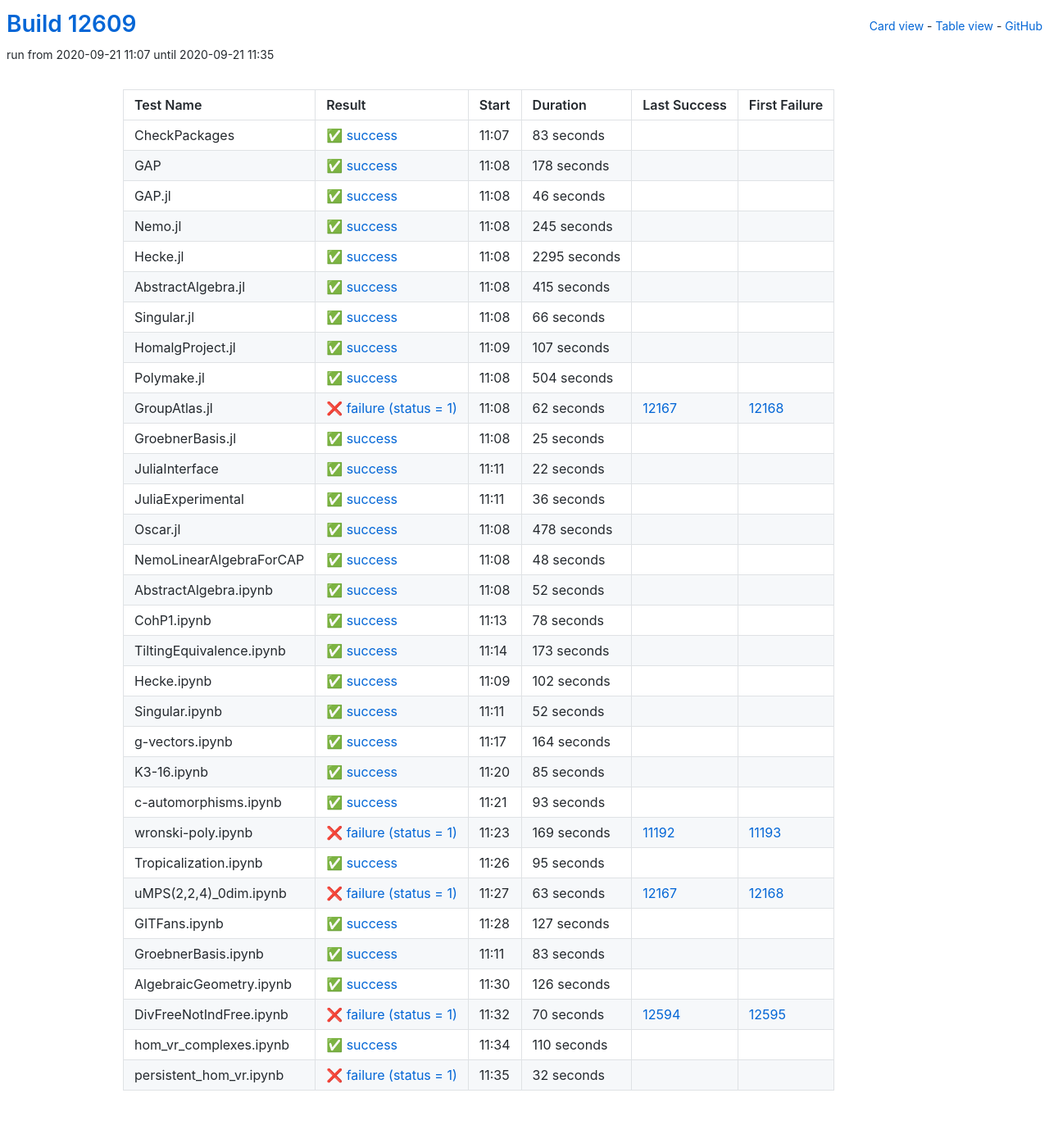
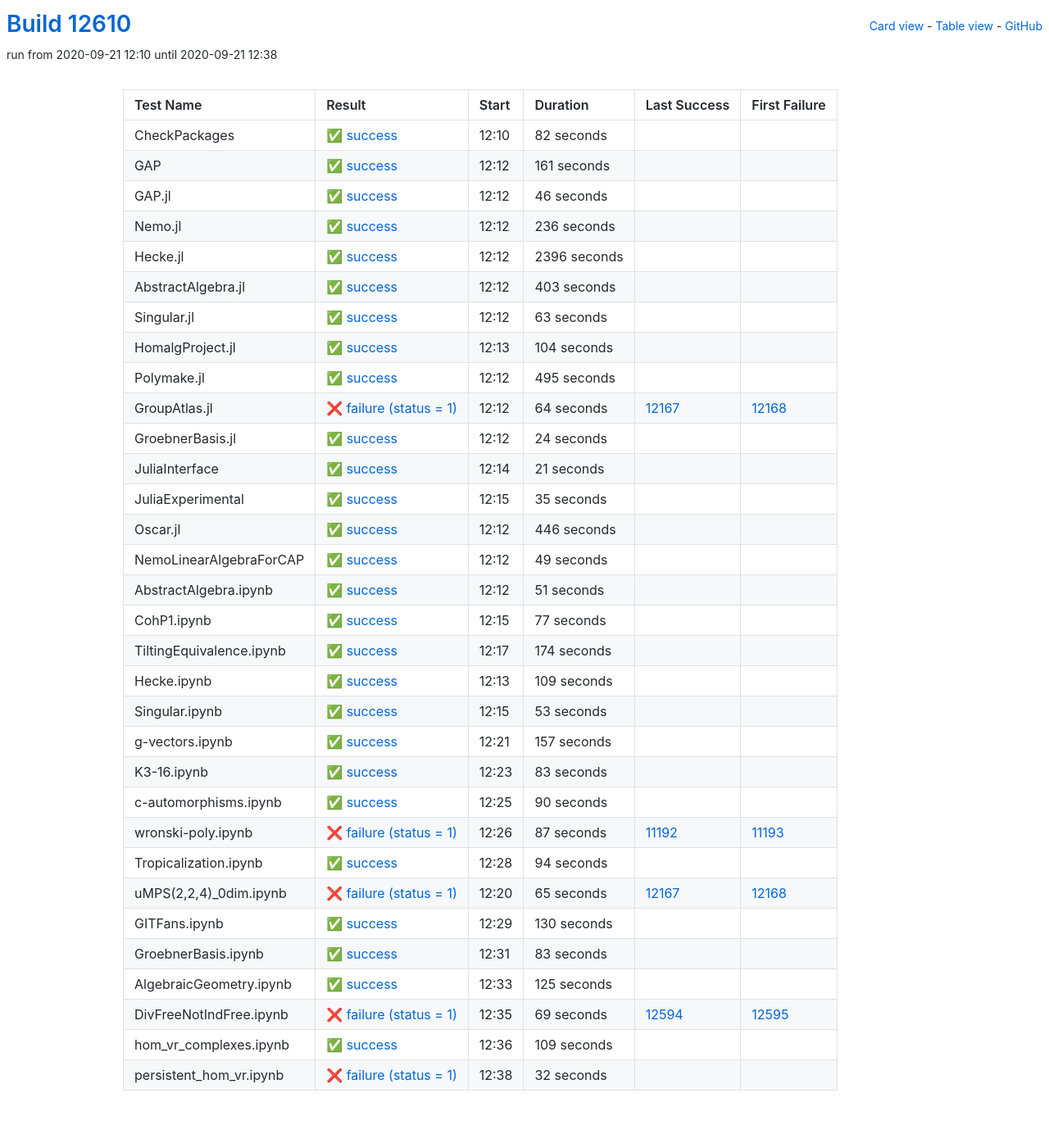
Before and after one commit to oscar-system/oscar-ci-status, a Jekyll site: the page built from table.html, in a window 1280 px wide. Shown: the whole page at 82% size. Built offline with Jekyll 4.4.1, drawn with Linux system fonts in a browser that asks for light colours.

Commit message:
Build #12610

```diff
--- a/_data/ci.yml
+++ b/_data/ci.yml
@@ -1,6 +1,6 @@
 ---
-build: 12609
-build_url: https://oscarci.mathematik.uni-kl.de/job/oscar/12609/
+build: 12610
+build_url: https://oscarci.mathematik.uni-kl.de/job/oscar/12610/
 job: oscar
 organization: oscar-system
 repo: oscar-ci-status
@@ -8,32 +8,32 @@
 tests:
 - name: CheckPackages
   id: checkpackages
-  log: https://oscarci.mathematik.uni-kl.de/job/oscar/12609/artifact/logs/build-12609/CheckPackages.log
-  start: 2020-09-21 11:07
+  log: https://oscarci.mathematik.uni-kl.de/job/oscar/12610/artifact/logs/build-12610/CheckPackages.log
+  start: 2020-09-21 12:10
   success: true
   exitcode: 0
   status: success
-  duration: 83
+  duration: 82
   last_success: false
   last_success_url:
   first_failure: false
   first_failure_url:
 - name: GAP
   id: gap
-  log: https://oscarci.mathematik.uni-kl.de/job/oscar/12609/artifact/logs/build-12609/GAP.log
-  start: 2020-09-21 11:08
+  log: https://oscarci.mathematik.uni-kl.de/job/oscar/12610/artifact/logs/build-12610/GAP.log
+  start: 2020-09-21 12:12
   success: true
   exitcode: 0
   status: success
-  duration: 178
+  duration: 161
   last_success: false
   last_success_url:
   first_failure: false
   first_failure_url:
 - name: GAP.jl
   id: gap-jl
-  log: https://oscarci.mathematik.uni-kl.de/job/oscar/12609/artifact/logs/build-12609/GAP.jl.log
-  start: 2020-09-21 11:08
+  log: https://oscarci.mathematik.uni-kl.de/job/oscar/12610/artifact/logs/build-12610/GAP.jl.log
+  start: 2020-09-21 12:12
   success: true
   exitcode: 0
   status: success
@@ -44,296 +44,296 @@
   first_failure_url:
 - name: Nemo.jl
   id: nemo-jl
-  log: https://oscarci.mathematik.uni-kl.de/job/oscar/12609/artifact/logs/build-12609/Nemo.jl.log
-  start: 2020-09-21 11:08
+  log: https://oscarci.mathematik.uni-kl.de/job/oscar/12610/artifact/logs/build-12610/Nemo.jl.log
+  start: 2020-09-21 12:12
   success: true
   exitcode: 0
   status: success
-  duration: 245
+  duration: 236
   last_success: false
   last_success_url:
   first_failure: false
   first_failure_url:
 - name: Hecke.jl
   id: hecke-jl
-  log: https://oscarci.mathematik.uni-kl.de/job/oscar/12609/artifact/logs/build-12609/Hecke.jl.log
-  start: 2020-09-21 11:08
+  log: https://oscarci.mathematik.uni-kl.de/job/oscar/12610/artifact/logs/build-12610/Hecke.jl.log
+  start: 2020-09-21 12:12
   success: true
   exitcode: 0
   status: success
-  duration: 2295
+  duration: 2396
   last_success: false
   last_success_url:
   first_failure: false
   first_failure_url:
 - name: AbstractAlgebra.jl
   id: abstractalgebra-jl
-  log: https://oscarci.mathematik.uni-kl.de/job/oscar/12609/artifact/logs/build-12609/AbstractAlgebra.jl.log
-  start: 2020-09-21 11:08
+  log: https://oscarci.mathematik.uni-kl.de/job/oscar/12610/artifact/logs/build-12610/AbstractAlgebra.jl.log
+  start: 2020-09-21 12:12
   success: true
   exitcode: 0
   status: success
-  duration: 415
+  duration: 403
   last_success: false
   last_success_url:
   first_failure: false
   first_failure_url:
 - name: Singular.jl
   id: singular-jl
-  log: https://oscarci.mathematik.uni-kl.de/job/oscar/12609/artifact/logs/build-12609/Singular.jl.log
-  start: 2020-09-21 11:08
+  log: https://oscarci.mathematik.uni-kl.de/job/oscar/12610/artifact/logs/build-12610/Singular.jl.log
+  start: 2020-09-21 12:12
   success: true
   exitcode: 0
   status: success
-  duration: 66
+  duration: 63
   last_success: false
   last_success_url:
   first_failure: false
   first_failure_url:
 - name: HomalgProject.jl
   id: homalgproject-jl
-  log: https://oscarci.mathematik.uni-kl.de/job/oscar/12609/artifact/logs/build-12609/HomalgProject.jl.log
-  start: 2020-09-21 11:09
+  log: https://oscarci.mathematik.uni-kl.de/job/oscar/12610/artifact/logs/build-12610/HomalgProject.jl.log
+  start: 2020-09-21 12:13
   success: true
   exitcode: 0
   status: success
-  duration: 107
+  duration: 104
   last_success: false
   last_success_url:
   first_failure: false
   first_failure_url:
 - name: Polymake.jl
   id: polymake-jl
-  log: https://oscarci.mathematik.uni-kl.de/job/oscar/12609/artifact/logs/build-12609/Polymake.jl.log
-  start: 2020-09-21 11:08
+  log: https://oscarci.mathematik.uni-kl.de/job/oscar/12610/artifact/logs/build-12610/Polymake.jl.log
+  start: 2020-09-21 12:12
   success: true
   exitcode: 0
   status: success
-  duration: 504
+  duration: 495
   last_success: false
   last_success_url:
   first_failure: false
   first_failure_url:
 - name: GroupAtlas.jl
   id: groupatlas-jl
-  log: https://oscarci.mathematik.uni-kl.de/job/oscar/12609/artifact/logs/build-12609/GroupAtlas.jl.log
-  start: 2020-09-21 11:08
+  log: https://oscarci.mathematik.uni-kl.de/job/oscar/12610/artifact/logs/build-12610/GroupAtlas.jl.log
+  start: 2020-09-21 12:12
   success: false
   exitcode: 1
   status: failure
-  duration: 62
+  duration: 64
   last_success: 12167
   last_success_url: https://oscarci.mathematik.uni-kl.de/job/oscar/12167/
   first_failure: 12168
   first_failure_url: https://oscarci.mathematik.uni-kl.de/job/oscar/12168/
 - name: GroebnerBasis.jl
   id: groebnerbasis-jl
-  log: https://oscarci.mathematik.uni-kl.de/job/oscar/12609/artifact/logs/build-12609/GroebnerBasis.jl.log
-  start: 2020-09-21 11:08
+  log: https://oscarci.mathematik.uni-kl.de/job/oscar/12610/artifact/logs/build-12610/GroebnerBasis.jl.log
+  start: 2020-09-21 12:12
   success: true
   exitcode: 0
   status: success
-  duration: 25
+  duration: 24
   last_success: false
   last_success_url:
   first_failure: false
   first_failure_url:
 - name: JuliaInterface
   id: juliainterface
-  log: https://oscarci.mathematik.uni-kl.de/job/oscar/12609/artifact/logs/build-12609/JuliaInterface.log
-  start: 2020-09-21 11:11
+  log: https://oscarci.mathematik.uni-kl.de/job/oscar/12610/artifact/logs/build-12610/JuliaInterface.log
+  start: 2020-09-21 12:14
   success: true
   exitcode: 0
   status: success
-  duration: 22
+  duration: 21
   last_success: false
   last_success_url:
   first_failure: false
   first_failure_url:
 - name: JuliaExperimental
   id: juliaexperimental
-  log: https://oscarci.mathematik.uni-kl.de/job/oscar/12609/artifact/logs/build-12609/JuliaExperimental.log
-  start: 2020-09-21 11:11
+  log: https://oscarci.mathematik.uni-kl.de/job/oscar/12610/artifact/logs/build-12610/JuliaExperimental.log
+  start: 2020-09-21 12:15
   success: true
   exitcode: 0
   status: success
-  duration: 36
+  duration: 35
   last_success: false
   last_success_url:
   first_failure: false
   first_failure_url:
 - name: Oscar.jl
   id: oscar-jl
-  log: https://oscarci.mathematik.uni-kl.de/job/oscar/12609/artifact/logs/build-12609/Oscar.jl.log
-  start: 2020-09-21 11:08
+  log: https://oscarci.mathematik.uni-kl.de/job/oscar/12610/artifact/logs/build-12610/Oscar.jl.log
+  start: 2020-09-21 12:12
   success: true
   exitcode: 0
   status: success
-  duration: 478
+  duration: 446
   last_success: false
   last_success_url:
   first_failure: false
   first_failure_url:
 - name: NemoLinearAlgebraForCAP
   id: nemolinearalgebraforcap
-  log: https://oscarci.mathematik.uni-kl.de/job/oscar/12609/artifact/logs/build-12609/NemoLinearAlgebraForCAP.log
-  start: 2020-09-21 11:08
+  log: https://oscarci.mathematik.uni-kl.de/job/oscar/12610/artifact/logs/build-12610/NemoLinearAlgebraForCAP.log
+  start: 2020-09-21 12:12
   success: true
   exitcode: 0
   status: success
-  duration: 48
+  duration: 49
   last_success: false
   last_success_url:
   first_failure: false
   first_failure_url:
 - name: AbstractAlgebra.ipynb
   id: abstractalgebra-ipynb
-  log: https://oscarci.mathematik.uni-kl.de/job/oscar/12609/artifact/logs/build-12609/AbstractAlgebra.ipynb.log
-  start: 2020-09-21 11:08
+  log: https://oscarci.mathematik.uni-kl.de/job/oscar/12610/artifact/logs/build-12610/AbstractAlgebra.ipynb.log
+  start: 2020-09-21 12:12
   success: true
   exitcode: 0
   status: success
-  duration: 52
+  duration: 51
   last_success: false
   last_success_url:
   first_failure: false
   first_failure_url:
 - name: CohP1.ipynb
   id: cohp1-ipynb
-  log: https://oscarci.mathematik.uni-kl.de/job/oscar/12609/artifact/logs/build-12609/CohP1.ipynb.log
-  start: 2020-09-21 11:13
+  log: https://oscarci.mathematik.uni-kl.de/job/oscar/12610/artifact/logs/build-12610/CohP1.ipynb.log
+  start: 2020-09-21 12:15
   success: true
   exitcode: 0
   status: success
-  duration: 78
+  duration: 77
   last_success: false
   last_success_url:
   first_failure: false
   first_failure_url:
 - name: TiltingEquivalence.ipynb
   id: tiltingequivalence-ipynb
-  log: https://oscarci.mathematik.uni-kl.de/job/oscar/12609/artifact/logs/build-12609/TiltingEquivalence.ipynb.log
-  start: 2020-09-21 11:14
+  log: https://oscarci.mathematik.uni-kl.de/job/oscar/12610/artifact/logs/build-12610/TiltingEquivalence.ipynb.log
+  start: 2020-09-21 12:17
   success: true
   exitcode: 0
   status: success
-  duration: 173
+  duration: 174
   last_success: false
   last_success_url:
   first_failure: false
   first_failure_url:
 - name: Hecke.ipynb
   id: hecke-ipynb
-  log: https://oscarci.mathematik.uni-kl.de/job/oscar/12609/artifact/logs/build-12609/Hecke.ipynb.log
-  start: 2020-09-21 11:09
+  log: https://oscarci.mathematik.uni-kl.de/job/oscar/12610/artifact/logs/build-12610/Hecke.ipynb.log
+  start: 2020-09-21 12:13
   success: true
   exitcode: 0
   status: success
-  duration: 102
+  duration: 109
   last_success: false
   last_success_url:
   first_failure: false
   first_failure_url:
 - name: Singular.ipynb
   id: singular-ipynb
-  log: https://oscarci.mathematik.uni-kl.de/job/oscar/12609/artifact/logs/build-12609/Singular.ipynb.log
-  start: 2020-09-21 11:11
+  log: https://oscarci.mathematik.uni-kl.de/job/oscar/12610/artifact/logs/build-12610/Singular.ipynb.log
+  start: 2020-09-21 12:15
   success: true
   exitcode: 0
   status: success
-  duration: 52
+  duration: 53
   last_success: false
   last_success_url:
   first_failure: false
   first_failure_url:
 - name: g-vectors.ipynb
   id: g-vectors-ipynb
-  log: https://oscarci.mathematik.uni-kl.de/job/oscar/12609/artifact/logs/build-12609/g-vectors.ipynb.log
-  start: 2020-09-21 11:17
+  log: https://oscarci.mathematik.uni-kl.de/job/oscar/12610/artifact/logs/build-12610/g-vectors.ipynb.log
+  start: 2020-09-21 12:21
   success: true
   exitcode: 0
   status: success
-  duration: 164
+  duration: 157
   last_success: false
   last_success_url:
   first_failure: false
   first_failure_url:
 - name: K3-16.ipynb
   id: k3-16-ipynb
-  log: https://oscarci.mathematik.uni-kl.de/job/oscar/12609/artifact/logs/build-12609/K3-16.ipynb.log
-  start: 2020-09-21 11:20
+  log: https://oscarci.mathematik.uni-kl.de/job/oscar/12610/artifact/logs/build-12610/K3-16.ipynb.log
+  start: 2020-09-21 12:23
   success: true
   exitcode: 0
   status: success
-  duration: 85
+  duration: 83
   last_success: false
   last_success_url:
   first_failure: false
   first_failure_url:
 - name: c-automorphisms.ipynb
   id: c-automorphisms-ipynb
-  log: https://oscarci.mathematik.uni-kl.de/job/oscar/12609/artifact/logs/build-12609/c-automorphisms.ipynb.log
-  start: 2020-09-21 11:21
+  log: https://oscarci.mathematik.uni-kl.de/job/oscar/12610/artifact/logs/build-12610/c-automorphisms.ipynb.log
+  start: 2020-09-21 12:25
   success: true
   exitcode: 0
   status: success
-  duration: 93
+  duration: 90
   last_success: false
   last_success_url:
   first_failure: false
   first_failure_url:
 - name: wronski-poly.ipynb
   id: wronski-poly-ipynb
-  log: https://oscarci.mathematik.uni-kl.de/job/oscar/12609/artifact/logs/build-12609/wronski-poly.ipynb.log
-  start: 2020-09-21 11:23
+  log: https://oscarci.mathematik.uni-kl.de/job/oscar/12610/artifact/logs/build-12610/wronski-poly.ipynb.log
+  start: 2020-09-21 12:26
   success: false
   exitcode: 1
   status: failure
-  duration: 169
+  duration: 87
   last_success: 11192
   last_success_url: https://oscarci.mathematik.uni-kl.de/job/oscar/11192/
   first_failure: 11193
   first_failure_url: https://oscarci.mathematik.uni-kl.de/job/oscar/11193/
 - name: Tropicalization.ipynb
   id: tropicalization-ipynb
-  log: https://oscarci.mathematik.uni-kl.de/job/oscar/12609/artifact/logs/build-12609/Tropicalization.ipynb.log
-  start: 2020-09-21 11:26
+  log: https://oscarci.mathematik.uni-kl.de/job/oscar/12610/artifact/logs/build-12610/Tropicalization.ipynb.log
+  start: 2020-09-21 12:28
   success: true
   exitcode: 0
   status: success
-  duration: 95
+  duration: 94
   last_success: false
   last_success_url:
   first_failure: false
   first_failure_url:
 - name: uMPS(2,2,4)_0dim.ipynb
   id: umps-2-2-4-0dim-ipynb
-  log: https://oscarci.mathematik.uni-kl.de/job/oscar/12609/artifact/logs/build-12609/uMPS-2-2-4-_0dim.ipynb.log
-  start: 2020-09-21 11:27
+  log: https://oscarci.mathematik.uni-kl.de/job/oscar/12610/artifact/logs/build-12610/uMPS-2-2-4-_0dim.ipynb.log
+  start: 2020-09-21 12:20
   success: false
   exitcode: 1
   status: failure
-  duration: 63
+  duration: 65
   last_success: 12167
   last_success_url: https://oscarci.mathematik.uni-kl.de/job/oscar/12167/
   first_failure: 12168
   first_failure_url: https://oscarci.mathematik.uni-kl.de/job/oscar/12168/
 - name: GITFans.ipynb
   id: gitfans-ipynb
-  log: https://oscarci.mathematik.uni-kl.de/job/oscar/12609/artifact/logs/build-12609/GITFans.ipynb.log
-  start: 2020-09-21 11:28
+  log: https://oscarci.mathematik.uni-kl.de/job/oscar/12610/artifact/logs/build-12610/GITFans.ipynb.log
+  start: 2020-09-21 12:29
   success: true
   exitcode: 0
   status: success
-  duration: 127
+  duration: 130
   last_success: false
   last_success_url:
   first_failure: false
   first_failure_url:
 - name: GroebnerBasis.ipynb
   id: groebnerbasis-ipynb
-  log: https://oscarci.mathematik.uni-kl.de/job/oscar/12609/artifact/logs/build-12609/GroebnerBasis.ipynb.log
-  start: 2020-09-21 11:11
+  log: https://oscarci.mathematik.uni-kl.de/job/oscar/12610/artifact/logs/build-12610/GroebnerBasis.ipynb.log
+  start: 2020-09-21 12:31
   success: true
   exitcode: 0
   status: success
@@ -344,44 +344,44 @@
   first_failure_url:
 - name: AlgebraicGeometry.ipynb
   id: algebraicgeometry-ipynb
-  log: https://oscarci.mathematik.uni-kl.de/job/oscar/12609/artifact/logs/build-12609/AlgebraicGeometry.ipynb.log
-  start: 2020-09-21 11:30
+  log: https://oscarci.mathematik.uni-kl.de/job/oscar/12610/artifact/logs/build-12610/AlgebraicGeometry.ipynb.log
+  start: 2020-09-21 12:33
   success: true
   exitcode: 0
   status: success
-  duration: 126
+  duration: 125
   last_success: false
   last_success_url:
   first_failure: false
   first_failure_url:
 - name: DivFreeNotIndFree.ipynb
   id: divfreenotindfree-ipynb
-  log: https://oscarci.mathematik.uni-kl.de/job/oscar/12609/artifact/logs/build-12609/DivFreeNotIndFree.ipynb.log
-  start: 2020-09-21 11:32
+  log: https://oscarci.mathematik.uni-kl.de/job/oscar/12610/artifact/logs/build-12610/DivFreeNotIndFree.ipynb.log
+  start: 2020-09-21 12:35
   success: false
   exitcode: 1
   status: failure
-  duration: 70
+  duration: 69
   last_success: 12594
   last_success_url: https://oscarci.mathematik.uni-kl.de/job/oscar/12594/
   first_failure: 12595
   first_failure_url: https://oscarci.mathematik.uni-kl.de/job/oscar/12595/
 - name: hom_vr_complexes.ipynb
   id: hom-vr-complexes-ipynb
-  log: https://oscarci.mathematik.uni-kl.de/job/oscar/12609/artifact/logs/build-12609/hom_vr_complexes.ipynb.log
-  start: 2020-09-21 11:34
+  log: https://oscarci.mathematik.uni-kl.de/job/oscar/12610/artifact/logs/build-12610/hom_vr_complexes.ipynb.log
+  start: 2020-09-21 12:36
   success: true
   exitcode: 0
   status: success
-  duration: 110
+  duration: 109
   last_success: false
   last_success_url:
   first_failure: false
   first_failure_url:
 - name: persistent_hom_vr.ipynb
   id: persistent-hom-vr-ipynb
-  log: https://oscarci.mathematik.uni-kl.de/job/oscar/12609/artifact/logs/build-12609/persistent_hom_vr.ipynb.log
-  start: 2020-09-21 11:35
+  log: https://oscarci.mathematik.uni-kl.de/job/oscar/12610/artifact/logs/build-12610/persistent_hom_vr.ipynb.log
+  start: 2020-09-21 12:38
   success: false
   exitcode: 1
   status: failure
```
Also changed, not shown: README.md.
